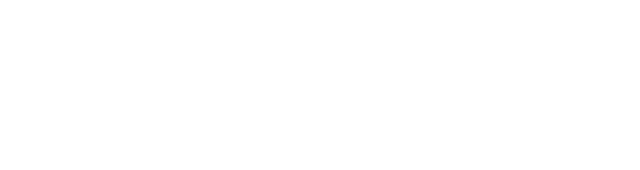
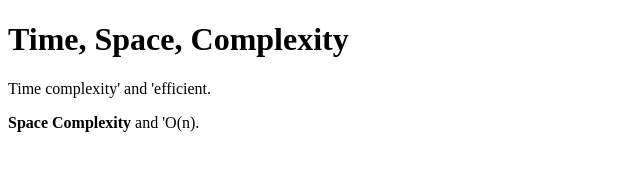
Before and after one commit to acciojob/time-and-space-complexity-Arpanghorai96, a website: page main.html in a window 1280 px wide. Shown: the whole page, without its empty margins (0-640 px from the left). Drawn offline with Linux system fonts and the light colour scheme.

Commit message:
created a submission

```diff
--- a/main.html
+++ b/main.html
@@ -7,6 +7,9 @@
 </head>
 
 <body>
+	  <h1>Time, Space, Complexity</h1>
+    <p>Time complexity' and 'efficient.</p>
+     <p><b>Space Complexity</b> and 'O(n).</p>
 	<!-- the entire body must be written by student -->
     <script type="text/javascript" src="./script.js">
 </script>
```
